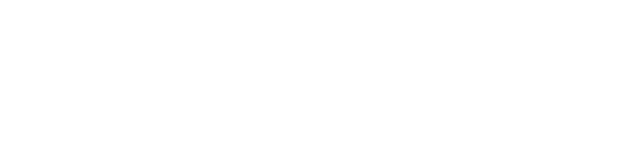
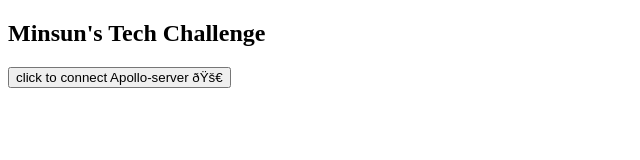
Before and after one commit to Minsun91/RH_Task, a website: page index.html in a window 1280 px wide. Shown: the whole page, without its empty margins (0-640 px from the left). Drawn offline with Linux system fonts and the light colour scheme.

Commit message:
change index.html

```diff
--- a/index.html
+++ b/index.html
@@ -2,11 +2,12 @@
 <html lang="en">
  <head>
   <meta charset = utf-8">
-  <title> Minsun's Tech Challenge</title>
+  <title> RH_Task </title>
  </head>
  <body>
     <div>
-        <link to="http://localhost:4000/graphql"/>
+        <h2> Minsun's Tech Challenge</h2>
+        <button type="button" onClick="location.href='http://localhost:4000/graphql'" > click to connect Apollo-server 🚀 </button>
     </div>
  </body>
 </html>
```
Also changed, not shown: README.md.
